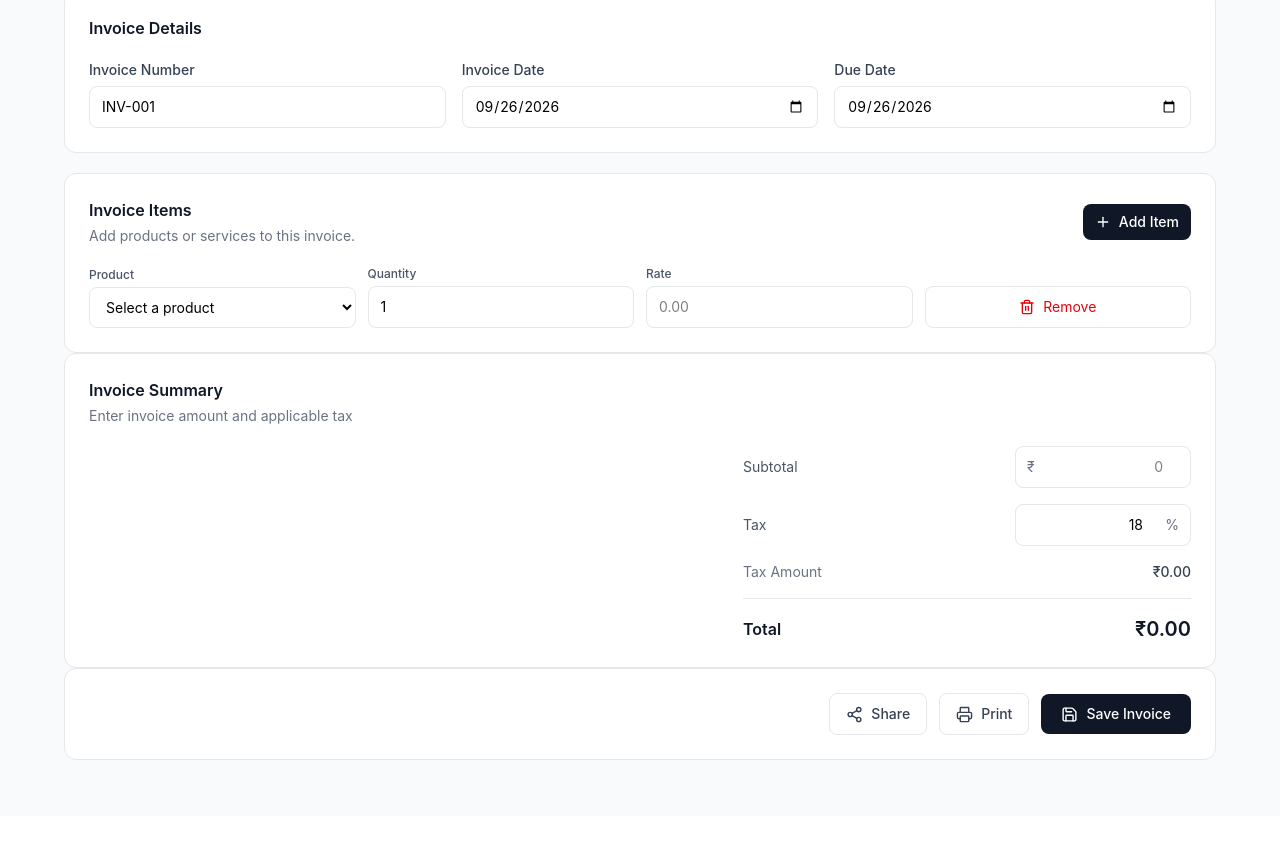
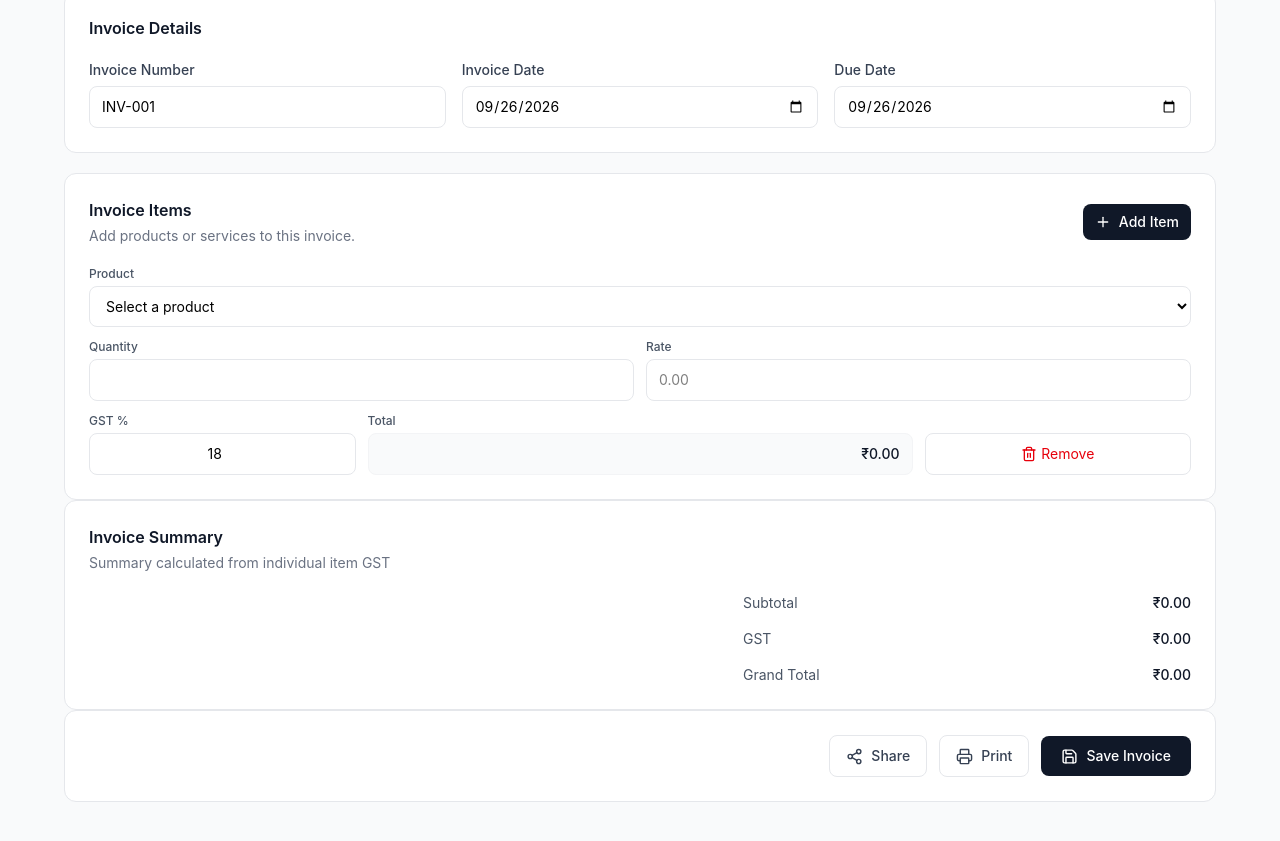
Before and after one commit to tariq-abdul-aziz/StockFlow, a React (Vite) app: page /invoices/create in a window 1280 px wide. Shown: the part 367-1208 px from the top of the page. Before the commit the page ends 1183 px from the top, so only its background shows below. Built offline with nearby package versions, Linux system fonts and the light colour scheme.

Commit message:
feat: implement item-level GST calculation and invoice breakdown

```diff
--- a/src/components/invoices/InvoiceItems.jsx
+++ b/src/components/invoices/InvoiceItems.jsx
@@ -20,6 +20,7 @@ const InvoiceItems = ({ items, setItems }) => {
               productId: selected ? selected.id : "",
               product: selected ? selected.productName : "",
               rate: selected ? selected.sellingPrice : "",
+              gst: selected?.gst ?? 18,
             }
           : item,
       ),
@@ -48,6 +49,7 @@ const InvoiceItems = ({ items, setItems }) => {
         product: "",
         quantity: 1,
         rate: "",
+        gst: 18,
       },
     ]);
   };
@@ -55,6 +57,7 @@ const InvoiceItems = ({ items, setItems }) => {
   const removeItem = (id) => {
     setItems((prevItems) => prevItems.filter((item) => item.id !== id));
   };
+
   return (
     <section className="mt-5 bg-white border border-gray-200 rounded-xl p-4 sm:p-6">
       <div className="flex items-center justify-between mb-5">
@@ -78,13 +81,17 @@ const InvoiceItems = ({ items, setItems }) => {
       </div>
 
       <div className="space-y-3">
-        {items.map((item, index) => (
+        {items.map((item) => {
+          const lineTotal =
+            (Number(item.quantity) || 0) * (Number(item.rate) || 0);
+
+          return (
             <div
               key={item.id}
               className="grid grid-cols-1 sm:grid-cols-4 gap-3 items-end"
             >
               {/* Product Dropdown */}
-            <div>
+              <div className="sm:col-span-4">
                 <label className="block text-xs font-medium text-gray-600 mb-1">
                   Product
                 </label>
@@ -104,7 +111,7 @@ const InvoiceItems = ({ items, setItems }) => {
               </div>
 
               {/* Quantity */}
-            <div>
+              <div className="sm:col-span-2">
                 <label className="block text-xs font-medium text-gray-600 mb-1">
                   Quantity
                 </label>
@@ -121,7 +128,7 @@ const InvoiceItems = ({ items, setItems }) => {
               </div>
 
               {/* Rate */}
-            <div>
+              <div className="sm:col-span-2">
                 <label className="block text-xs font-medium text-gray-600 mb-1">
                   Rate
                 </label>
@@ -138,18 +145,49 @@ const InvoiceItems = ({ items, setItems }) => {
                 />
               </div>
 
-            {/* Action */}
+              {/* GST % */}
+              <div className="sm:col-span-1">
+                <label className="block text-xs font-medium text-gray-600 mb-1">
+                  GST %
+                </label>
+                <input type="number"
+                min="0"
+                max="100"
+                value={item.gst ?? 18}
+                onChange={(e) => handleItemChange(item.id, "gst", e.target.value)}
+                className="w-full border border-gray-200 rounded-lg px-2 py-2.5 text-sm text-center outline-none focus:border-gray-400"
+                />
+              </div>
+
+              {/* Line Total */}
+              <div className="sm:col-span-2">
+                <label className="block text-xs font-medium text-gray-600 mb-1">
+                  Total
+                </label>
+                <div className="w-full border border-gray-100 bg-gray-50 rounded-lg px-3 py-2.5 text-sm font-medium text-gray-900 text-right">
+                  ₹
+                  {lineTotal.toLocaleString("en-IN", {
+                    minimumFractionDigits: 2,
+                  })}
+                </div>
+              </div>
+
+              {/* Remove */}
+              <div className="sm:col-span-1">
                 <button
                   type="button"
                   onClick={() => removeItem(item.id)}
                   disabled={item.length === 1}
-              className="flex items-center justify-center gap-2 px-3 py-2.5 border border-gray-200 rounded-lg text-sm text-red-600 hover:bg-red-50 disabled:opacity-40 disabled:cursor-not-allowed"
+                  title="Remove item"
+                  className="w-full flex items-center justify-center gap-1 px-3 py-2.5 border border-gray-200 rounded-lg text-sm text-red-600 hover:bg-red-50 disabled:opacity-40 disabled:cursor-not-allowed cursor-pointer"
                 >
                   <Trash2 size={16} />
                   Remove
                 </button>
               </div>
-        ))}
+            </div>
+          );
+        })}
       </div>
     </section>
   );
--- a/src/components/invoices/InvoiceSummary.jsx
+++ b/src/components/invoices/InvoiceSummary.jsx
@@ -1,19 +1,10 @@
 import React from "react";
 
-const InvoiceSummary = ({ summary, setSummary }) => {
-  const subtotal = Number(summary.subtotal) || 0;
-  const taxRate = Number(summary.taxRate) || 0;
+const InvoiceSummary = ({ summary }) => {
+  const subtotal = Number(summary?.subtotal) || 0;
+  const taxAmount = Number(summary?.taxAmount) || 0;
+  const total = Number(summary?.total) || 0;
 
-  const taxAmount = (subtotal * taxRate) / 100;
-  const total = subtotal + taxAmount;
-
-  const handleChange = (e) => {
-    const { name, value } = e.target;
-    setSummary((prev) => ({
-      ...prev,
-      [name]: value,
-    }));
-  };
   return (
     <section className="bg-white border border-gray-200 rounded-xl p-4 sm:p-6">
       <div className="mb-5">
@@ -21,54 +12,27 @@ const InvoiceSummary = ({ summary, setSummary }) => {
           Invoice Summary
         </h2>
         <p className="mt-1 text-sm text-gray-500">
-          Enter invoice amount and applicable tax
+          Summary calculated from individual item GST
         </p>
       </div>
 
       <div className="max-w-md ml-auto space-y-4">
         {/* SUBTOTAL */}
-        <div className="flex items-center justify-between gap-4">
-          <label className="text-sm text-gray-600">Subtotal</label>
-
-          <div className="relative w-44">
-            <span className="absolute left-3 top-1/2 -translate-y-1/2 text-sm text-gray-500">
-              ₹
-            </span>
-
-            <input
-              type="number"
-              name="subtotal"
-              min="0"
-              value={summary.subtotal ?? ""}
-              onChange={handleChange}
-              placeholder="0"
-              className="w-full border border-gray-200 rounded-lg pl-7 pr-3 py-2.5 text-sm text-right outline-none focus:border-gray-400"
-            />
-          </div>
+        <div className="flex items-center justify-between text-sm">
+          <span className="text-gray-600">Subtotal</span>
+          <span className="text-sm text-gray-900 font-medium">
+            ₹
+            {subtotal.toLocaleString("en-IN", {
+              minimumFractionDigits: 2,
+              maximumFractionDigits: 2,
+            })}
+          </span>
         </div>
 
-        <div className="flex items-center justify-between gap-4">
-          <label className="text-sm text-gray-600">Tax</label>
-          <div className="relative w-44">
-            <input
-              type="number"
-              name="taxRate"
-              min="0"
-              max="100"
-              value={summary.taxRate ?? ""}
-              onChange={handleChange}
-              placeholder="0"
-              className="w-full border border-gray-200 rounded-lg px-3 pr-8 py-2.5 text-sm text-right outline-none focus:border-gray-400"
-            />
-            <span className="absolute right-3 top-1/2 -translate-y-1/2 text-sm text-gray-500">
-              %
-            </span>
-          </div>
-        </div>
-
-        <div className="flex items-center justify-between gap-4 text-sm">
-          <span className="text-gray-500">Tax Amount</span>
-          <span className="font-medium text-gray-700">
+        {/* GST Total */}
+        <div className="flex items-center justify-between text-sm">
+          <span className="text-gray-600">GST</span>
+          <span className="text-gray-900 font-medium">
             ₹
             {taxAmount.toLocaleString("en-IN", {
               minimumFractionDigits: 2,
@@ -77,9 +41,10 @@ const InvoiceSummary = ({ summary, setSummary }) => {
           </span>
         </div>
 
-        <div className="border-t border-gray-200 pt-4 flex items-center justify-between">
-          <span className="font-semibold text-gray-900">Total</span>
-          <span className="text-xl font-semibold text-gray-900">
+        {/* Grand Total */}
+        <div className="flex items-center justify-between text-sm">
+          <span className="text-gray-600">Grand Total</span>
+          <span className="text-gray-900 font-medium">
             ₹
             {total.toLocaleString("en-IN", {
               minimumFractionDigits: 2,
--- a/src/pages/CreateInvoice.jsx
+++ b/src/pages/CreateInvoice.jsx
@@ -44,24 +44,39 @@ const CreateInvoice = () => {
   });
 
   const [summary, setSummary] = useState({
-    subtotal: "",
-    taxRate: localStorage.getItem("defaultTaxRate") ?? "18",
+    subtotal: 0,
+    taxRate: 0,
+    total: 0,
   });
-
-  useEffect(() => {
-    if (summary.taxRate !== "") {
-      localStorage.setItem("defaultTaxRate", summary.taxRate);
-    }
-  }, [summary.taxRate]);
 
   const [items, setItems] = useState([
     {
       id: Date.now(),
-      product: "",
-      quantity: 1,
+      productId: "",
+      product: 1,
       rate: "",
+      gst: 18,
     },
   ]);
+
+  // Recalculate subtotal, total, tax, and grand total whenever items change
+    useEffect(() => {
+      let subtotalCalc = 0;
+      let taxCalc = 0;
+
+      items.forEach((item) => {
+        const lineBase = (Number(item.quantity) || 0) * (Number(item.rate) || 0);
+        const lineTax = (lineBase * (Number(item.gst) || 0)) / 100;
+        subtotalCalc += lineBase;
+        taxCalc += lineTax;
+      });
+
+      setSummary({
+        subtotal: subtotalCalc,
+        taxAmount: taxCalc,
+        total: subtotalCalc + taxCalc,
+      });
+  }, [items]);
 
     useEffect(() => {
     const calculatedSubtotal = items.reduce((sum, item) => {
@@ -113,9 +128,9 @@ const CreateInvoice = () => {
       dueDate: invoiceDetails.dueDate,
       customer,
       items,
-      subtotal: subTotalNum,
-      taxRate: taxRateNum,
-      total,
+      subtotal: summary.subtotal,
+      taxAmount: summary.taxAmount,
+      total: summary.total,
       status: "Pending",
     };
 
--- a/src/pages/InvoiceDetails.jsx
+++ b/src/pages/InvoiceDetails.jsx
@@ -57,10 +57,14 @@ const InvoiceDetails = () => {
     }
   };
 
-  const subtotal = Number(invoice.subtotal || invoice.subtotal || 0);
-  const taxRate = Number(invoice.taxRate || 0);
-  const taxAmount = (subtotal * taxRate) / 100;
-  const total = Number(invoice.total || subtotal + taxAmount);
+  const subtotal = Number(invoice.subtotal ?? invoice.subtotal ?? 0);
+  const taxAmount = Number(
+    invoice.taxAmount ?? (invoice.items?.reduce((sum, item) => {
+      const lineBase = (Number(item.quantity) || 0) * (Number(item.rate) || 0);
+      return sum + (lineBase * (Number(item.gst) || 0)) / 100;
+    }, 0)) ?? ((subtotal * Number(invoice.taxRate || 0)) / 100)
+  )
+  const total = Number(invoice.total ?? subtotal + taxAmount);
   return (
     <div className="min-h-screen bg-gray-100 p-4 sm:p-8 print:p-0 print:bg-white">
       Top Controls Bar - Hidden on print
@@ -153,6 +157,12 @@ const InvoiceDetails = () => {
 
           <div className="sm:text-right space-y-1.5">
             <div>
+              <span className="text-gray-500">Invoice Number: </span>
+              <span className="font-medium text-gray-900">
+                {invoice.invoiceNumber || "-"}
+              </span>
+            </div>
+            <div>
               <span className="text-gray-500">Invoice Date: </span>
               <span className="font-medium text-gray-900">
                 {invoice.invoiceDate || "-"}
@@ -196,6 +206,9 @@ const InvoiceDetails = () => {
                         minimumFractionDigits: 2,
                       })}
                     </td>
+                    <td className="py-4 font-medium text-gray-600">
+                      {item.gst ?? 18}%
+                    </td>
                     <td className="py-4 text-right font-medium text-gray-900">
                       ₹
                       {lineTotal.toLocaleString("en-IN", {
@@ -223,7 +236,7 @@ const InvoiceDetails = () => {
             </div>
 
             <div className="flex justify-between text-gray-600">
-              <span>Tax ({taxRate}%)</span>
+              <span>GST</span>
               <span className="font-medium text-gray-900">
                 ₹
                 {taxAmount.toLocaleString("en-IN", {
@@ -232,9 +245,9 @@ const InvoiceDetails = () => {
               </span>
             </div>
 
-            <div>
+            <div className="flex justify-between text-gray-600">
               <span>Total</span>
-              <span>
+              <span className="font-medium text-gray-900">
                 ₹
                 {total.toLocaleString("en-IN", {
                   minimumFractionDigits: 2,
```
Lines whose indentation alone changed are shown as unchanged.
